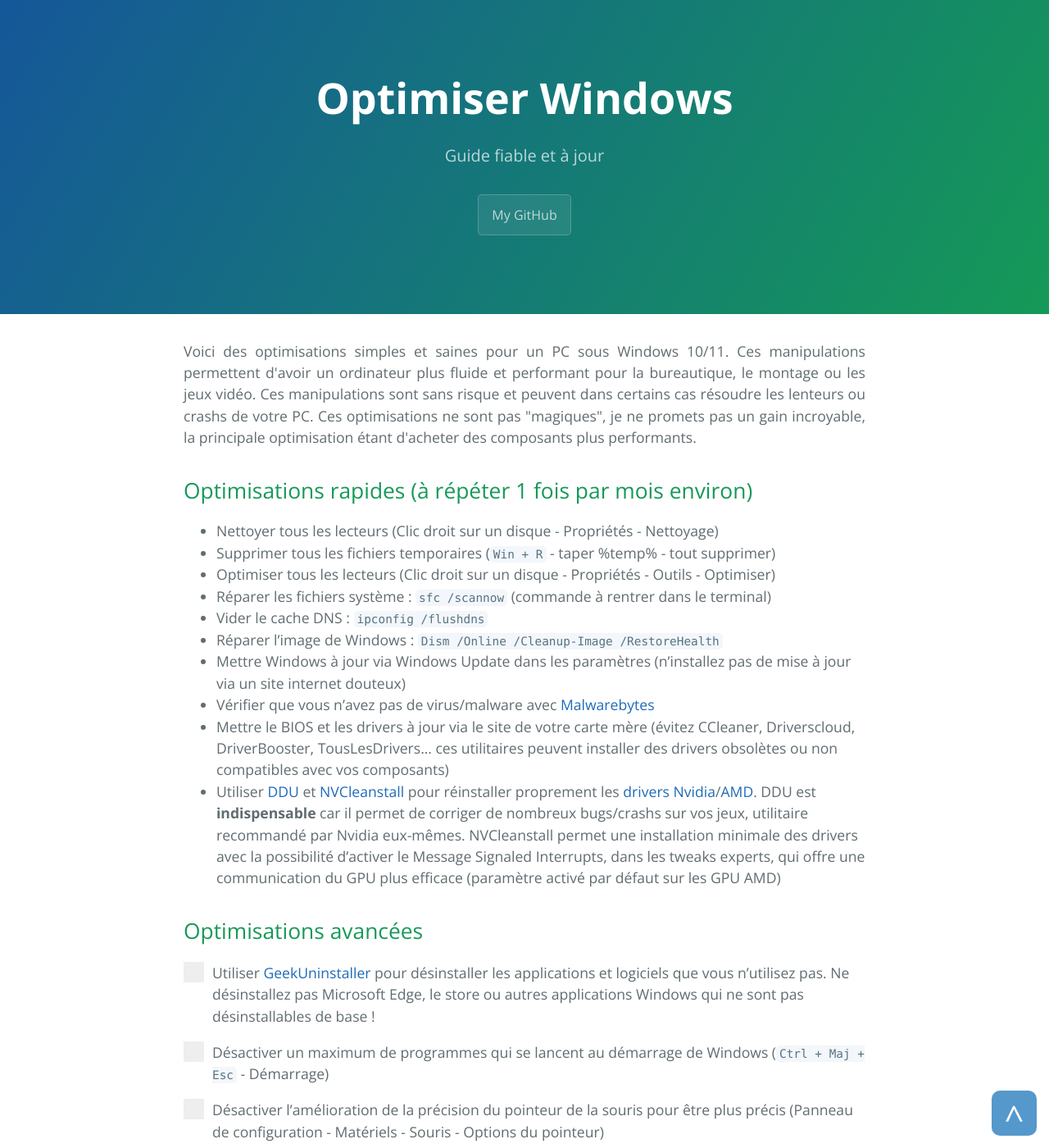
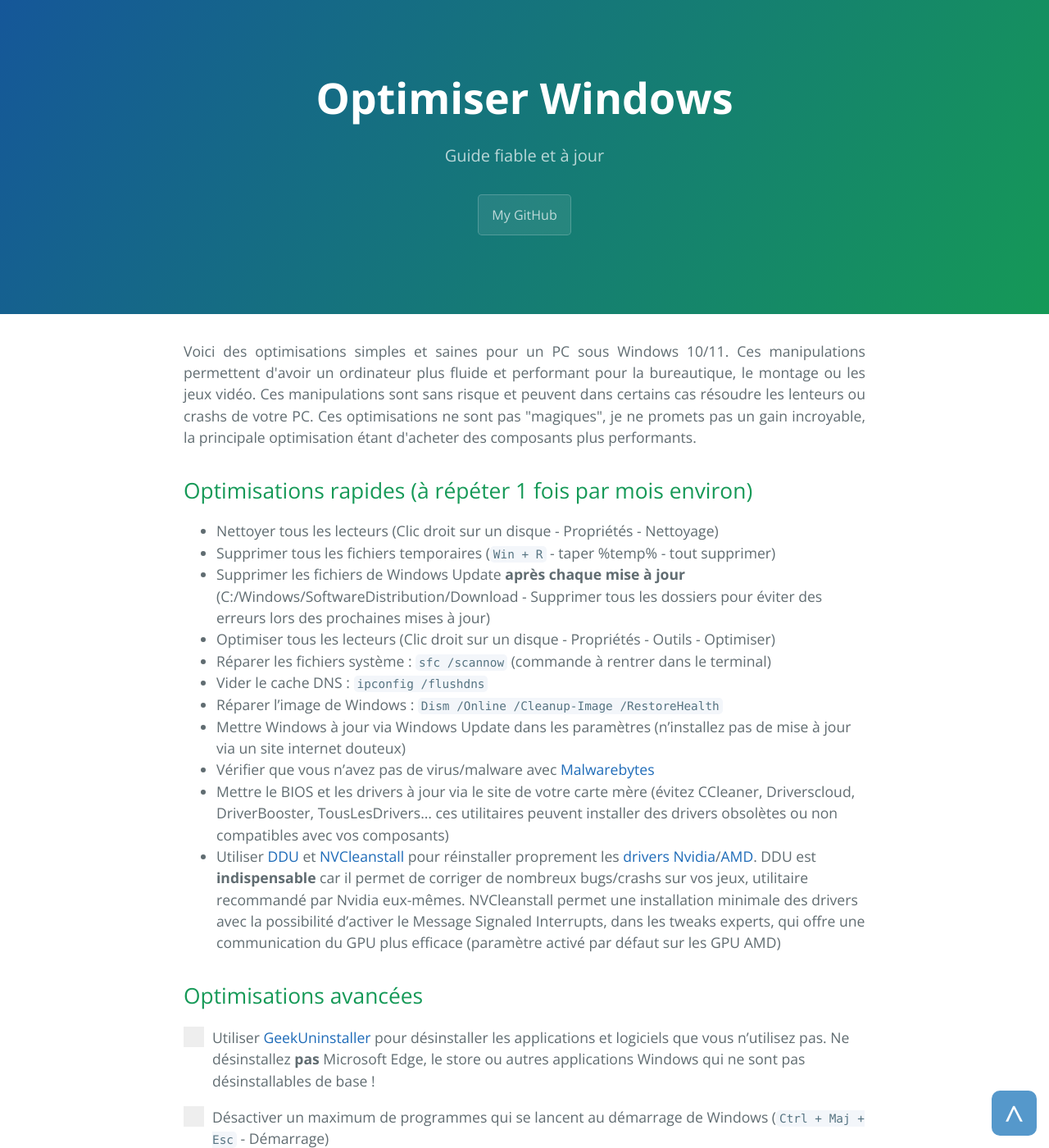
Before and after one commit to PouletEnSlip/pouletenslip.github.io, a Jekyll site: the page built from pages/opti/index.md, in a window 1280 px wide and 1400 px high. Shown: the whole window at 82% size. Built offline with Jekyll 4.4.1, drawn with Linux system fonts in a browser that asks for light colours; comment, search, counter and statistics services are not loaded.

Commit message:
Update index.md

```diff
--- a/pages/opti/index.md
+++ b/pages/opti/index.md
@@ -8,6 +8,7 @@ layout: opti
 
 * Nettoyer tous les lecteurs (Clic droit sur un disque - Propriétés - Nettoyage)
 * Supprimer tous les fichiers temporaires (`Win + R` - taper %temp% - tout supprimer)
+* Supprimer les fichiers de Windows Update **après chaque mise à jour** (C:/Windows/SoftwareDistribution/Download - Supprimer tous les dossiers pour éviter des erreurs lors des prochaines mises à jour)
 * Optimiser tous les lecteurs (Clic droit sur un disque - Propriétés - Outils - Optimiser)
 * Réparer les fichiers système : `sfc /scannow` (commande à rentrer dans le terminal)
 * Vider le cache DNS : `ipconfig /flushdns`
@@ -19,7 +20,7 @@ layout: opti
 
 ## Optimisations avancées
 
-<label class="container">Utiliser [GeekUninstaller](https://geekuninstaller.com/download) pour désinstaller les applications et logiciels que vous n'utilisez pas. Ne désinstallez pas Microsoft Edge, le store ou autres applications Windows qui ne sont pas désinstallables de base !
+<label class="container">Utiliser [GeekUninstaller](https://geekuninstaller.com/download) pour désinstaller les applications et logiciels que vous n'utilisez pas. Ne désinstallez **pas** Microsoft Edge, le store ou autres applications Windows qui ne sont pas désinstallables de base !
 <input type="checkbox">
 <span class="checkmark"></span>
 
```
